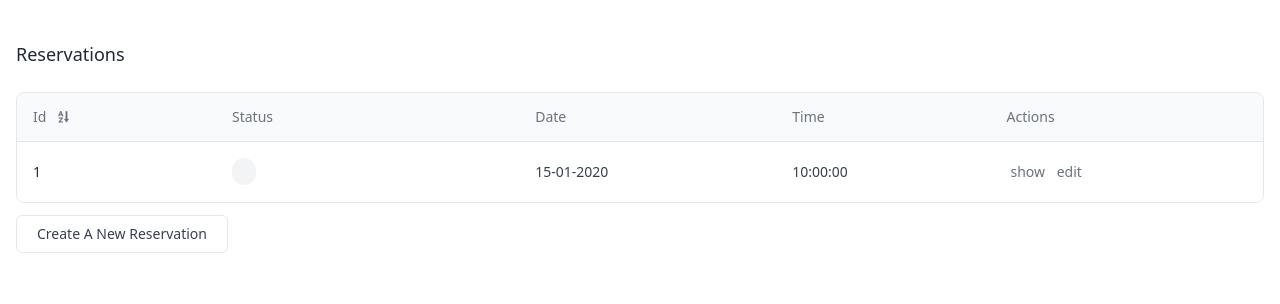
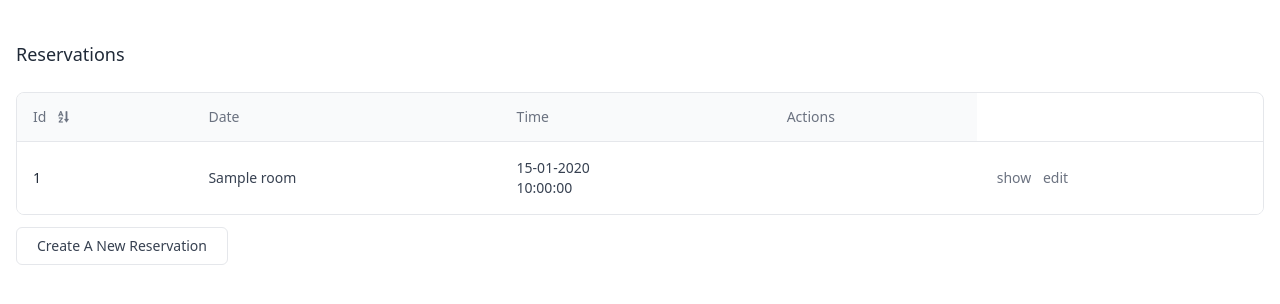
Before and after one commit to Boris-Picard/RoomEase, a Symfony app: template templates/reservation/index.html.twig in a window 1280 px wide. Shown: the top 304 px of the page. Run offline with Twig, Linux system fonts and the light colour scheme; the template is opened without the code that fills it: most values are stand-ins (such as "Sample title", 1, 10 or a date in 2020); style sheets or scripts are compiled from the project's sources; some libraries are stand-ins or nearby versions.

Commit message:
feat: reservation index in progress & added fetch eager in Reservation entity

```diff
--- a/src/Controller/RoomController.php
+++ b/src/Controller/RoomController.php
@@ -17,7 +17,6 @@ class RoomController extends AbstractController
     #[Route('/', name: 'app_room_index', methods: ['GET'])]
     public function index(RoomRepository $roomRepository): Response
     {
-
         return $this->render('room/index.html.twig', [
             'rooms' => $roomRepository->findAll(),
         ]);
--- a/src/Entity/Reservation.php
+++ b/src/Entity/Reservation.php
@@ -27,7 +27,7 @@ class Reservation
     #[ORM\ManyToOne(inversedBy: 'reservations')]
     private ?User $users = null;
 
-    #[ORM\ManyToOne(inversedBy: 'reservations')]
+    #[ORM\ManyToOne(inversedBy: 'reservations', fetch:'EAGER')]
     #[ORM\JoinColumn(nullable: false)]
     private ?Room $rooms = null;
 
--- a/templates/reservation/index.html.twig
+++ b/templates/reservation/index.html.twig
@@ -26,10 +26,6 @@
 										</button>
 									</th>
 
-									<th scope="col" class="px-12 py-3.5 text-sm font-normal text-left rtl:text-right text-gray-500">
-										Status
-									</th>
-
 									<th scope="col" class="px-4 py-3.5 text-sm font-normal text-left rtl:text-right text-gray-500">
 										Date
 									</th>
@@ -47,21 +43,26 @@
 												<h2 class="font-medium text-gray-800  ">{{reservation.id}}</h2>
 											</div>
 										</td>
-										<td class="px-12 py-4 text-sm font-medium whitespace-nowrap">
-											{{ (reservation.rooms.status == 'Available'
-    ? '<div class="inline px-3 py-1 text-sm font-normal rounded-full text-emerald-500 gap-x-2 bg-emerald-100/60">' ~ reservation.rooms.status ~ '</div>'
-    : '<div class="inline px-3 py-1 text-sm font-normal text-gray-500 bg-gray-100 rounded-full gap-x-2">' ~ reservation.rooms.status ~ '</div>'
-) | raw }}
+										<td class="px-4 py-4 text-sm whitespace-nowrap">
+											{% if reservation.rooms is not empty %}
+													{{dump(reservation.rooms)}}
+												{% for room in reservation.rooms %}
+													<div>
+														<p class="text-gray-700">{{ room.name }}</p>
+													</div>
+												{% else %}
+													<p class="text-gray-500">Nom de la chambre non disponible</p>
+												{% endfor %}
+											{% endif %}
 										</td>
 										<td class="px-4 py-4 text-sm whitespace-nowrap">
 											<div>
-												<h4 class="text-gray-700">{{ reservation.date ? reservation.date|date('d-m-Y') : '' }}</h4>
+												<p class="text-gray-700">{{ reservation.date|date('d-m-Y') }}</p>
+												<p class="text-gray-700">{{  reservation.time|date('H:i:s') }}</p>
 											</div>
 										</td>
 										<td class="px-4 py-4 text-sm whitespace-nowrap">
-											<div class="flex items-center">
-												<p class="text-gray-700">{{ reservation.time ? reservation.time|date('H:i:s') : '' }}</p>
-											</div>
+											<div></div>
 										</td>
 										<td class="px-4 py-4 text-sm whitespace-nowrap">
 											<button class="px-1 py-1 text-gray-500 transition-colors duration-200 rounded-lg hover:bg-gray-100">
@@ -72,7 +73,9 @@
 											</button>
 										</td>
 									</tr>
-									{%else%}
+									{%else%}</tbody>
+							</tbody>
+						</tr>
 						<tr>
 							<td colspan="5" class="px-4 py-4 text-sm whitespace-nowrap">no records found</td>
 						</tr>
@@ -81,14 +84,10 @@
 			</table>
 		</div>
 	</div>
-			</div>
-		</div>
-		<div class="flex mt-3">
+</div></div><div class="flex mt-3">
 <a href="{{path('app_reservation_new')}}" class="flex items-center px-5 py-2 text-sm text-gray-700 capitalize transition-colors duration-200 bg-white border rounded-md gap-x-2 hover:bg-gray-100">
 	Create a new Reservation
-			</a>
-		</div>
-		{# <div class="flex items-center justify-between mt-6">
+</a></div>{# <div class="flex items-center justify-between mt-6">
 																										<a href="#" class="flex items-center px-5 py-2 text-sm text-gray-700 capitalize transition-colors duration-200 bg-white border rounded-md gap-x-2 hover:bg-gray-100">
 																											<svg xmlns="http://www.w3.org/2000/svg" fill="none" viewbox="0 0 24 24" stroke-width="1.5" stroke="currentColor" class="w-5 h-5 rtl:-scale-x-100">
 																												<path stroke-linecap="round" stroke-linejoin="round" d="M6.75 15.75L3 12m0 0l3.75-3.75M3 12h18"/>
@@ -118,6 +117,4 @@
 																												<path stroke-linecap="round" stroke-linejoin="round" d="M17.25 8.25L21 12m0 0l-3.75 3.75M21 12H3"/>
 																											</svg>
 																										</a>
-								</div> #}
-	</section>
-{% endblock %}
+																									</div> #}</section>{% endblock %}
```
Lines whose indentation alone changed are shown as unchanged.
